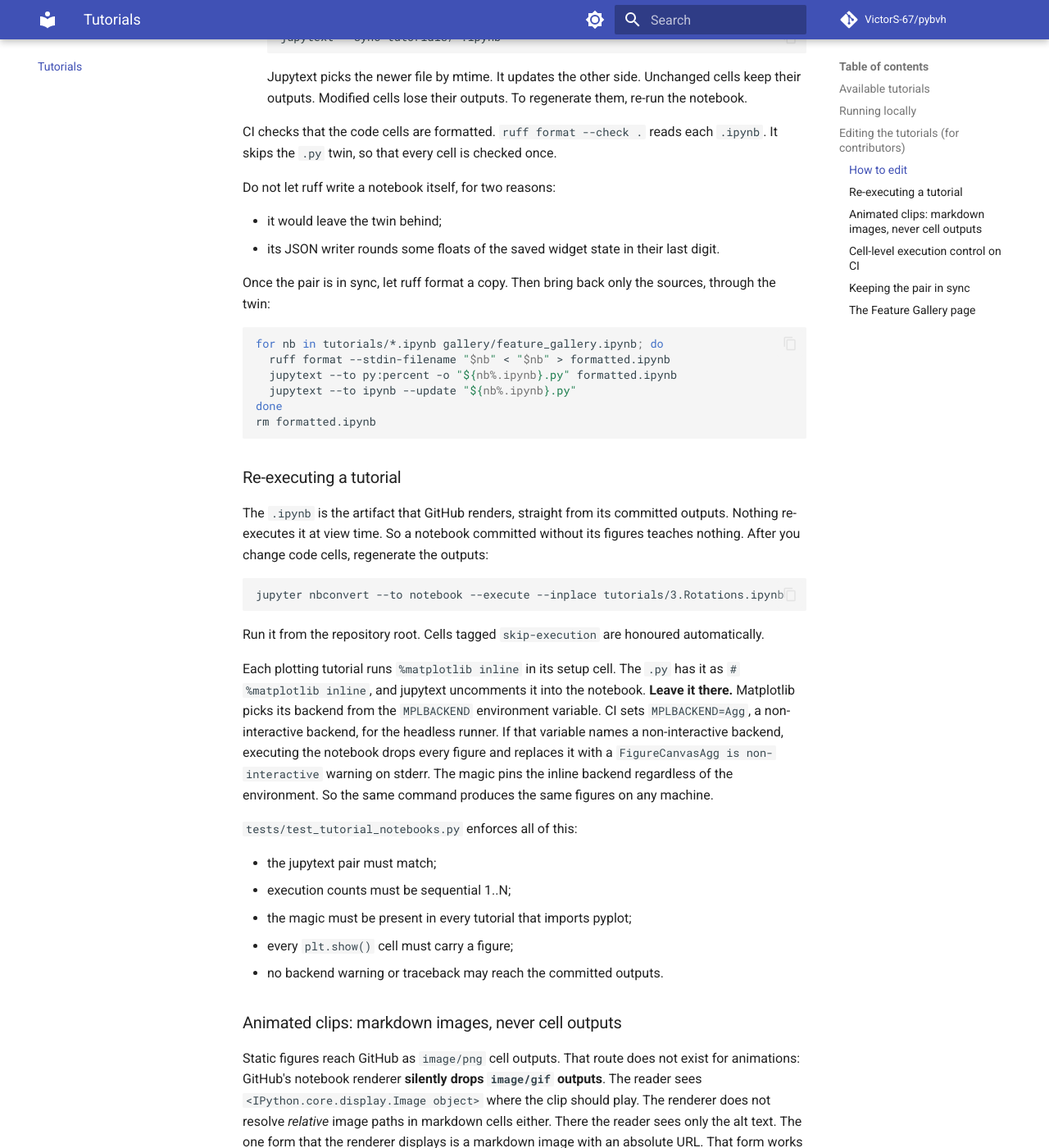
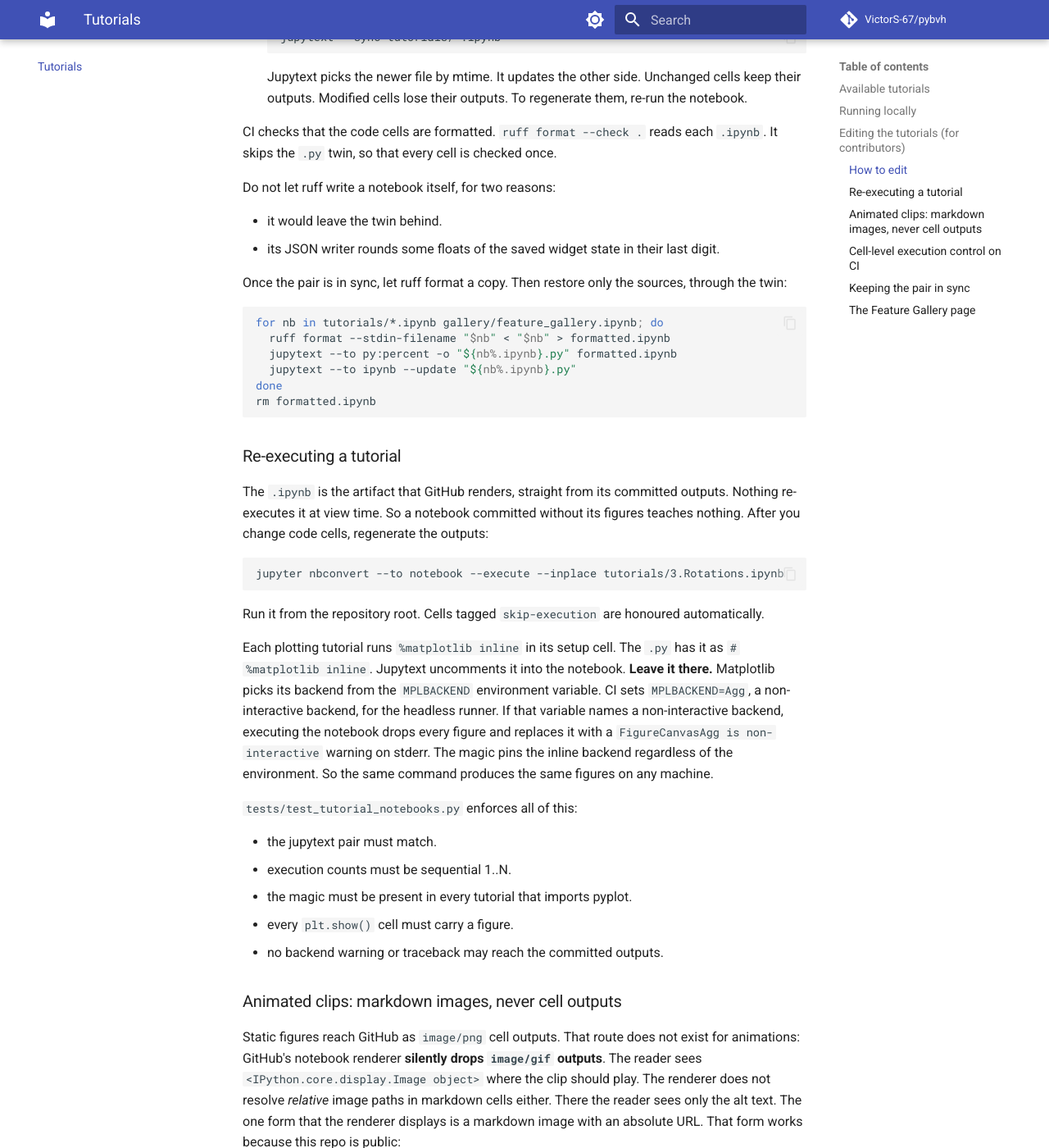
Before and after one commit to VictorS-67/pybvh, an MkDocs documentation site: the page built from docs/tutorials.md, in a window 1280 px wide and 1400 px high, scrolled down 1785 px. Shown: the whole window at 82% size. Built offline with MkDocs 1.6.1 and Material for MkDocs 9.7.7, drawn with Linux system fonts in a browser that asks for light colours; comment, search, counter and statistics services are not loaded; some of the changed text lies outside the part shown.

Commit message:
docs: end list items with periods, and split two more sentences

````diff
--- a/docs/tutorials.md
+++ b/docs/tutorials.md
@@ -27,8 +27,8 @@ jupyter notebook
 
 Each tutorial is a [Jupytext](https://jupytext.readthedocs.io/)-paired pair of files:
 
-- a `.ipynb` file: the canonical rendered artifact, with outputs and plots;
-- a `.py` file in the [Percent format](https://jupytext.readthedocs.io/en/latest/formats-scripts.html#the-percent-format): the plain-text source. It is git-friendly, and you can review it as Python.
+- a `.ipynb` file: the canonical rendered artifact, with outputs and plots.
+- a `.py` file in the [Percent format](https://jupytext.readthedocs.io/en/latest/formats-scripts.html#the-percent-format): the plain-text source. It is git-friendly. You can review it as Python.
 
 Both files are committed. Both files mirror every cell: code, markdown, and cell-level tags such as `skip-execution` or `slow-on-pr`.
 
@@ -54,10 +54,10 @@ CI checks that the code cells are formatted. `ruff format --check .` reads each
 
 Do not let ruff write a notebook itself, for two reasons:
 
-- it would leave the twin behind;
+- it would leave the twin behind.
 - its JSON writer rounds some floats of the saved widget state in their last digit.
 
-Once the pair is in sync, let ruff format a copy. Then bring back only the sources, through the twin:
+Once the pair is in sync, let ruff format a copy. Then restore only the sources, through the twin:
 
 ```bash
 for nb in tutorials/*.ipynb gallery/feature_gallery.ipynb; do
@@ -78,14 +78,14 @@ jupyter nbconvert --to notebook --execute --inplace tutorials/3.Rotations.ipynb
 
 Run it from the repository root. Cells tagged `skip-execution` are honoured automatically.
 
-Each plotting tutorial runs `%matplotlib inline` in its setup cell. The `.py` has it as `# %matplotlib inline`, and jupytext uncomments it into the notebook. **Leave it there.** Matplotlib picks its backend from the `MPLBACKEND` environment variable. CI sets `MPLBACKEND=Agg`, a non-interactive backend, for the headless runner. If that variable names a non-interactive backend, executing the notebook drops every figure and replaces it with a `FigureCanvasAgg is non-interactive` warning on stderr. The magic pins the inline backend regardless of the environment. So the same command produces the same figures on any machine.
+Each plotting tutorial runs `%matplotlib inline` in its setup cell. The `.py` has it as `# %matplotlib inline`. Jupytext uncomments it into the notebook. **Leave it there.** Matplotlib picks its backend from the `MPLBACKEND` environment variable. CI sets `MPLBACKEND=Agg`, a non-interactive backend, for the headless runner. If that variable names a non-interactive backend, executing the notebook drops every figure and replaces it with a `FigureCanvasAgg is non-interactive` warning on stderr. The magic pins the inline backend regardless of the environment. So the same command produces the same figures on any machine.
 
 `tests/test_tutorial_notebooks.py` enforces all of this:
 
-- the jupytext pair must match;
-- execution counts must be sequential 1..N;
-- the magic must be present in every tutorial that imports pyplot;
-- every `plt.show()` cell must carry a figure;
+- the jupytext pair must match.
+- execution counts must be sequential 1..N.
+- the magic must be present in every tutorial that imports pyplot.
+- every `plt.show()` cell must carry a figure.
 - no backend warning or traceback may reach the committed outputs.
 
 ### Animated clips: markdown images, never cell outputs
@@ -108,7 +108,7 @@ Never return `IPython.display.Image` from a cell, for two reasons. It is invisib
 
 `tests/test_tutorial_notebooks.py` and `tests/test_gallery_notebook.py` enforce both halves:
 
-- no `image/gif` cell outputs anywhere;
+- no `image/gif` cell outputs anywhere.
 - every markdown image uses an absolute `raw.githubusercontent.com` URL that resolves to a committed, non-gitignored file.
 
 ### Cell-level execution control on CI
````
Also changed, not shown: docs/api/bvh.md (+1 -1 lines).
